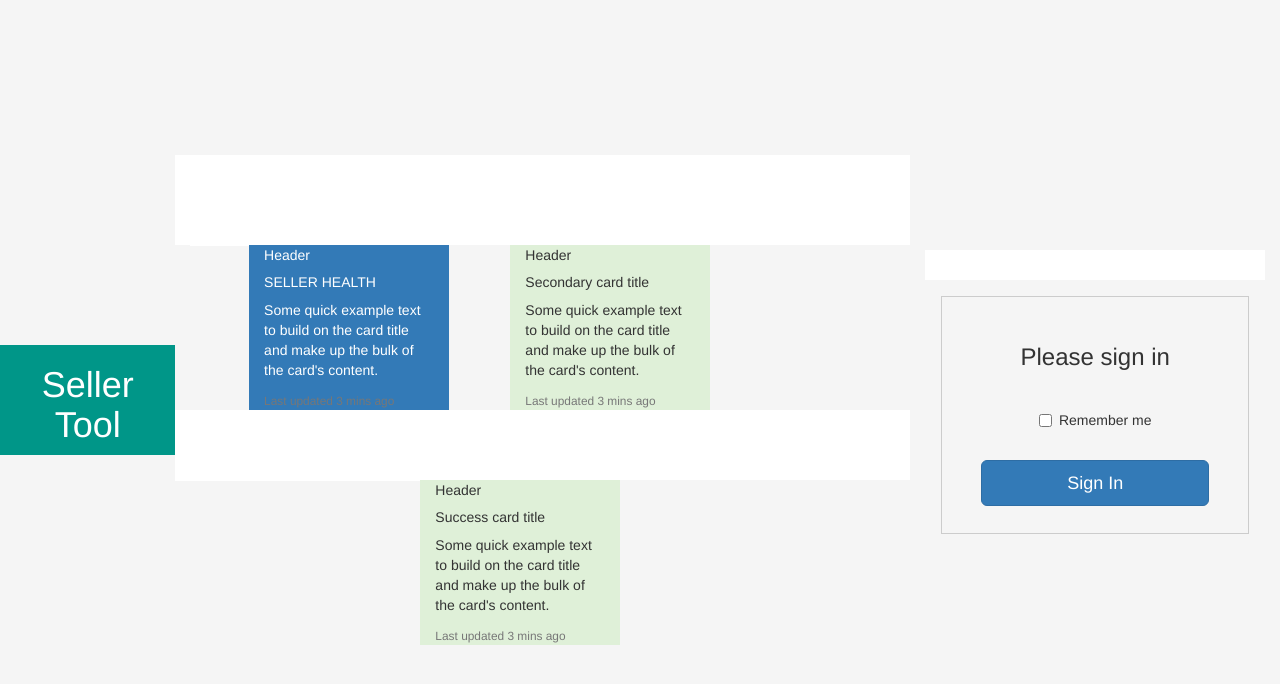
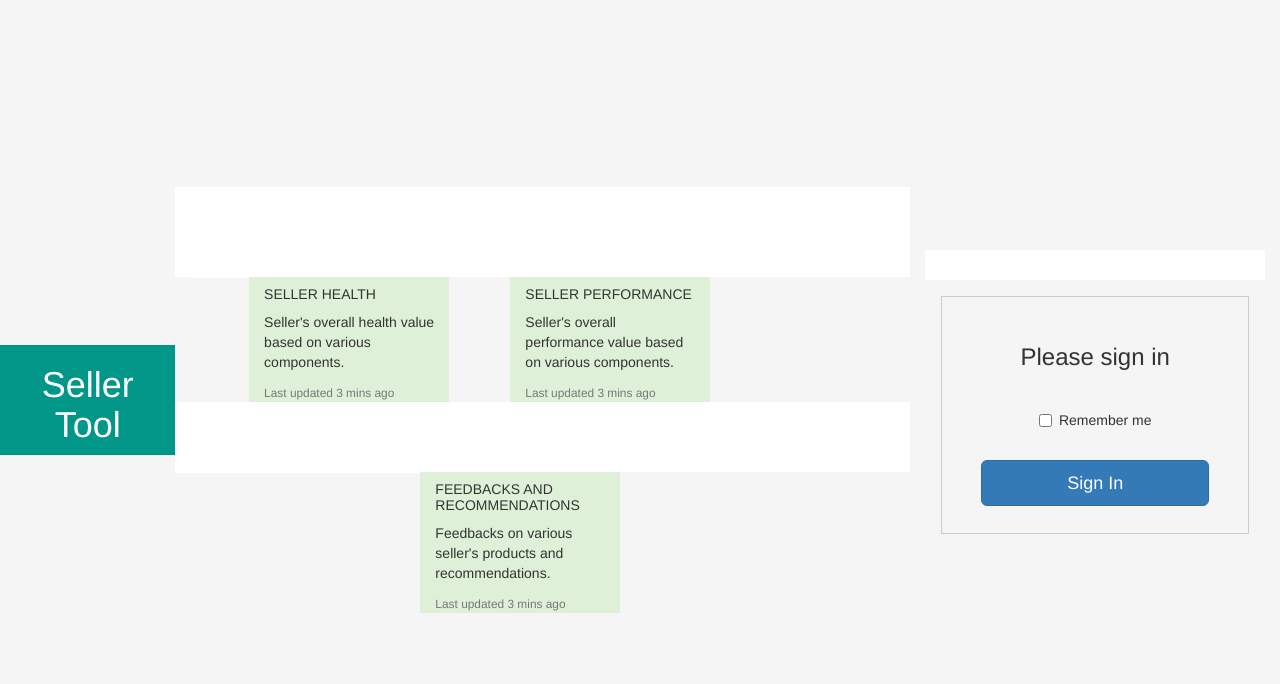
Before and after one commit to Bhoomikapanwar/seller_tool, a Django app: template src/templates/registration/login.html in a window 1280 px wide. Shown: the top 684 px of the page. Run offline with Django 3.2, Linux system fonts and the light colour scheme; the template is opened without the code that fills it, so the values that code supplies are empty; some libraries are stand-ins or nearby versions.

Commit message:
final commit

```diff
--- a/src/app1/scripts/schedule.py
+++ b/src/app1/scripts/schedule.py
@@ -31,6 +31,5 @@
         my_cron.write()
 """
 
-
 def run(*args):
     cron_sch()
--- a/src/templates/health.html
+++ b/src/templates/health.html
@@ -196,7 +196,7 @@
 
                 {% live_notify_list %}
 
-                <div id="notificationFooter"><a href="#">See All</a></div>
+                <!--<div id="notificationFooter"><a href="#">See All</a></div>-->
                 </div>
               </li>
 	      <li><a href="/logout"  style="font-size:20;"><span class="glyphicon glyphicon-user"></span>Sign out</a></li>
--- a/src/templates/registration/login.html
+++ b/src/templates/registration/login.html
@@ -32,11 +32,11 @@
    </div>
    <div class="col-sm-1" style=" background-color:white;" >   </div>
       <div class="row">
-    <div class="card text-white bg-primary mb-3 col-sm-6" style="max-width: 20rem;">
-      <div class="card-header">Header</div>
+    <div class="card text-white bg-success mb-3 col-sm-6" style="max-width: 20rem;">
+      <!--<div class="card-header">SELLER HEALTH</div>-->
       <div class="card-body">
         <h5 class="card-title">SELLER HEALTH</h5>
-        <p class="card-text">Some quick example text to build on the card title and make up the bulk of the card's content.</p>
+        <p class="card-text">Seller's overall health value based on various components.</p>
       </div>
       <div class="card-footer">
           <small class="text-muted">Last updated 3 mins ago</small>
@@ -45,10 +45,10 @@
 
     <div class="col-sm-1" >   </div>
     <div class="card text-white bg-success mb-3 col-sm-6 " style="max-width: 20rem;">
-      <div class="card-header">Header</div>
+    <!--  <div class="card-header">Header</div>-->
       <div class="card-body">
-        <h5 class="card-title">Secondary card title</h5>
-        <p class="card-text">Some quick example text to build on the card title and make up the bulk of the card's content.</p>
+        <h5 class="card-title">SELLER PERFORMANCE</h5>
+        <p class="card-text">Seller's overall performance value based on various components.</p>
       </div>
       <div class="card-footer">
           <small class="text-muted">Last updated 3 mins ago</small>
@@ -64,10 +64,10 @@
     <div class="row">
         <div class="col-sm-4" style="padding-left: 50px; background-color:white;" >   </div>
     <div class="card text-white bg-success mb-3 col-sm-6" style="max-width: 20rem;">
-      <div class="card-header">Header</div>
+      <!--<div class="card-header">Header</div>-->
       <div class="card-body">
-        <h5 class="card-title">Success card title</h5>
-        <p class="card-text">Some quick example text to build on the card title and make up the bulk of the card's content.</p>
+        <h5 class="card-title">FEEDBACKS AND RECOMMENDATIONS</h5>
+        <p class="card-text">Feedbacks on various seller's products and recommendations.</p>
       </div>
       <div class="card-footer">
           <small class="text-muted">Last updated 3 mins ago</small>
```
Also changed, not shown: 11 other files.
